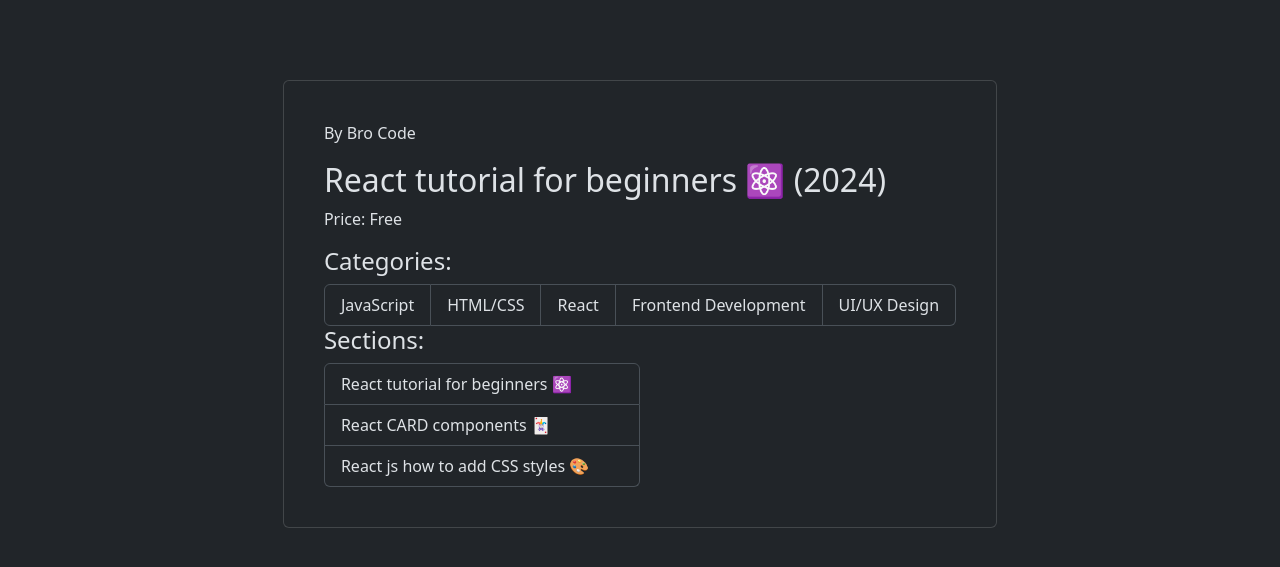
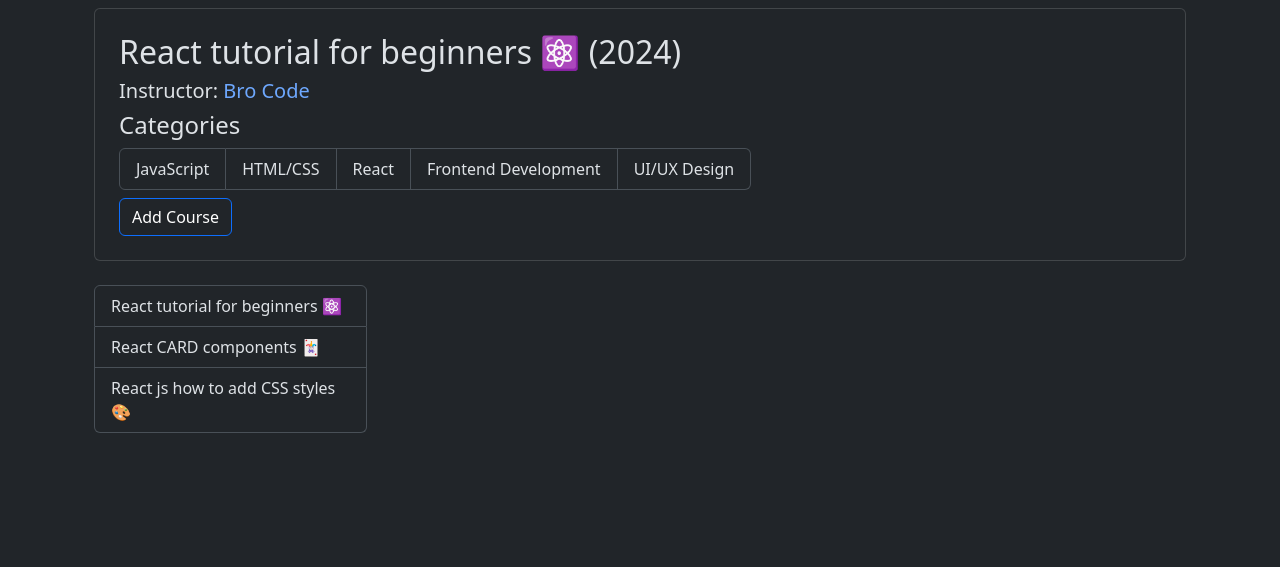
Before and after one commit to Lyznfin/UTS---PBP, a Django app: a page that uses course/courses/templates/courses/course-detail.html in a window 1280 px wide. Shown: the part 56-623 px from the top of the page. Run offline with Django 5.2, Linux system fonts and the light colour scheme; data comes from the database, SQL or seed files in the repository; both versions use the stored data as it was before the commit.

Commit message:
I was sick the whole day, so, I just added a feature where user can add course to their account today. coulve done more

```diff
--- a/course/courses/models.py
+++ b/course/courses/models.py
@@ -79,11 +79,10 @@
     class Meta:
         unique_together = ['user', 'course']
 
-    user = models.OneToOneField(User, on_delete = models.CASCADE)
+    user = models.ForeignKey(User, on_delete = models.CASCADE)
     course = models.ForeignKey(Course, on_delete = models.CASCADE)
     date_added = models.DateField(auto_now_add = True)
     completion = models.DecimalField(max_digits=5, decimal_places=2, default=0.00)
-    rating = models.FloatField(validators=[MinValueValidator(0), MaxValueValidator(5)])
 
     def __str__(self):
         return f'{self.user.username}: {self.course.title}'
--- a/course/courses/templates/courses/course-detail.html
+++ b/course/courses/templates/courses/course-detail.html
@@ -3,25 +3,35 @@
 {% block title %} {{ course.title }} {% endblock title %}
 
 {% block content %}
-<div class="container d-flex justify-content-center align-items-center" style="margin-top: 10vh;">
-    <div class="card p-4">
+<div class="container mt-2">
+    <div class="card bg-dark p-2">
         <div class="card-body">
-            <p>By {{ course.instructor }}</p>
             <h2>{{ course.title }}</h2>
-            <p>Price: {{ course.courseprice.get_price }}</p>
-            <h4>Categories:</h4>
+            <h5 class="card-text">Instructor: <a href="{{ course.instructor.youtube }}" target="_blank" class="text-decoration-none">{{ course.instructor }}</a></h5>
+            <h4 class="card-text mt-2">Categories</h4>
             <ul class="list-group list-group-horizontal">
                 {% for category in course.categories.all %}
                     <li class="list-group-item">{{ category.get_category_name }}</li>
                 {% endfor %}
             </ul>
-            <h4>Sections:</h4>
-            <div class="list-group w-50">
-                {% for section in course.coursesection_set.all %}
-                    <a href="{% url "course-section" slug=course.slug pk=section.pk %}" class="list-group-item list-group-item-action border-bottom">{{ section.section }}</a>
-                {% endfor %}
-            </div>
+            <form action="{% url "course-detail" course.slug %}/add" method="POST" class="mt-2">
+                {% csrf_token %}
+                <button type="submit" class="btn btn-primary bg-dark" name="course-id" value="{{ course.pk }}">Add Course</button>
+            </form>
         </div>
     </div>
+    <div class="list-group w-25 mt-4">
+        {% for section in course.coursesection_set.all %}
+            <a href="{% url "course-section" slug=course.slug pk=section.pk %}" class="list-group-item list-group-item-action border-bottom">{{ section.section }}</a>
+        {% endfor %}
+    </div>
 </div>
+
+<script>
+    $(document).ready(function() {
+        {% if messages %}
+            $('#successModal').modal('show');
+        {% endif %}
+    });
+</script>
 {% endblock content %}
--- a/course/courses/urls.py
+++ b/course/courses/urls.py
@@ -1,8 +1,9 @@
 from django.urls import path
-from .views import Index, DetailCourse, CourseSections
+from .views import Index, DetailCourse, CourseSections, AddUserCourse
 
 urlpatterns = [
     path('', Index.as_view()),
     path('<slug:slug>', DetailCourse.as_view(), name='course-detail'),
+    path('<slug:slug>/add', AddUserCourse.as_view(), name='add-course'),
     path('<slug:slug>/section/<int:pk>', CourseSections.as_view(), name='course-section')
 ]
--- a/course/courses/views.py
+++ b/course/courses/views.py
@@ -1,10 +1,13 @@
-from django.shortcuts import render, get_object_or_404
+from django.shortcuts import render, get_object_or_404, redirect
+from django.urls import reverse
 from django.views import View
 from django.views.generic import ListView, DetailView
 from django.contrib.auth.mixins import LoginRequiredMixin
 from django.contrib.auth.decorators import login_required
 from django.utils.decorators import method_decorator
-from .models import Course, CourseSection
+from .models import Course, CourseSection, UserCourse
+from .forms import UserCourseForm
+from django.contrib import messages
 
 class Index(ListView):
     template_name = 'courses/index.html'
@@ -15,7 +18,6 @@
     def get_context_data(self, **kwargs):
         context = super().get_context_data(**kwargs)
         for course in context['courses']:
-            # Calculate hours and minutes
             total_seconds = course.duration.total_seconds()
             hours = int(total_seconds // 3600)
             minutes = int((total_seconds % 3600) // 60)
@@ -31,3 +33,20 @@
 class CourseSections(DetailView):
     template_name = 'courses/course-section.html'
     model = CourseSection
+
+@method_decorator(login_required(login_url='/login' + '?need_account=true'), name='dispatch')
+class AddUserCourse(View):
+    def post(self, request, slug):
+        form = UserCourseForm(request.POST)
+        if form.is_valid():
+            try:
+                course = form.save(commit=False)
+                course_object = Course.objects.get(pk=request.POST.get('course-id'))
+                course.course = course_object
+                course.user = request.user
+                course.save()
+                messages.success(request, 'Course has been successfully added!')
+            except:
+                messages.error(request, 'Course is failed to be added!')
+            return redirect(reverse('course-detail', kwargs={'slug':slug}))
+        return redirect(reverse('course-detail', kwargs={'slug':slug}))
```
Also changed, not shown: course/courses/forms.py (+9 -0 lines), course/courses/templates/courses/course-section.html (+42 -8 lines), course/courses/migrations/0011_alter_usercourse_user.py (added), course/courses/migrations/0012_remove_usercourse_rating.py (added), course/db.sqlite3.
